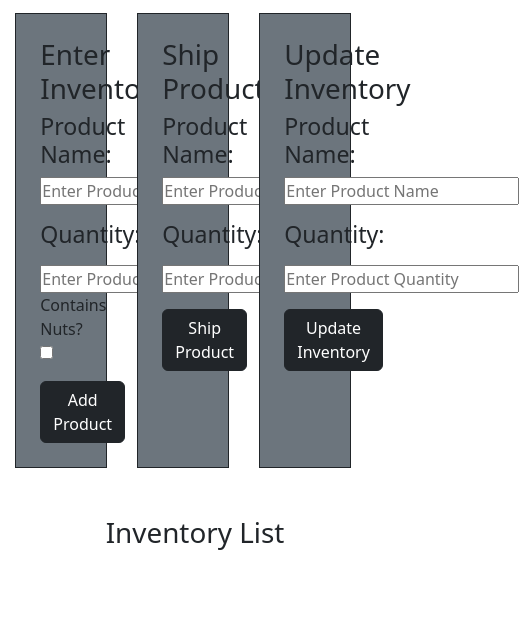
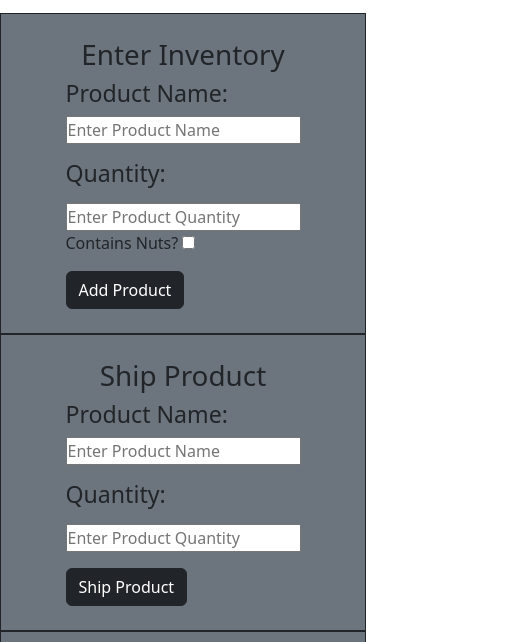
Before and after one commit to D86petersen/inventory-tracker, a plain HTML site: page index.html in a window 390 px wide. Shown: the part 125-767 px from the top of the page, 519 px wide, since content can reach past the window. Drawn offline with nearby package versions, Linux system fonts and the light colour scheme.

Commit message:
fixed mobile friendly

```diff
--- a/index.html
+++ b/index.html
@@ -20,7 +20,7 @@
     </nav>
     <div class="container-fluid">
       <div class="row">
-        <div class="col-12">
+        <div class="col-12-lg">
           <h1 class="text-center my-3">Inventory Tracker</h1>
         </div>
         <hr />
@@ -29,7 +29,7 @@
           <div id="success" class="alert alert-success" role="alert"></div>
         </div>
         <div class="row d-flex justify-content-around">
-          <div class="col-3 border border-dark bg-secondary p-4">
+          <div class="col-3-lg border border-dark bg-secondary p-4 d-flex justify-content-center">
             <form id="enterInventory">
               <h1 class="text-center">Enter Inventory</h1>
 
@@ -57,7 +57,7 @@
               </button>
             </form>
           </div>
-          <div class="col-3 border border-dark bg-secondary p-4">
+          <div class="col-3-lg border border-dark bg-secondary p-4 d-flex justify-content-center">
             <form id="shipProduct">
               <h1 class="text-center">Ship Product</h1>
 
@@ -77,7 +77,7 @@
               </button>
             </form>
           </div>
-          <div class="col-3 border border-dark bg-secondary p-4">
+          <div class="col-3-lg border border-dark bg-secondary p-4 d-flex justify-content-center">
             <form id="updateInventory">
               <h1 class="text-center">Update Inventory</h1>
 
```
